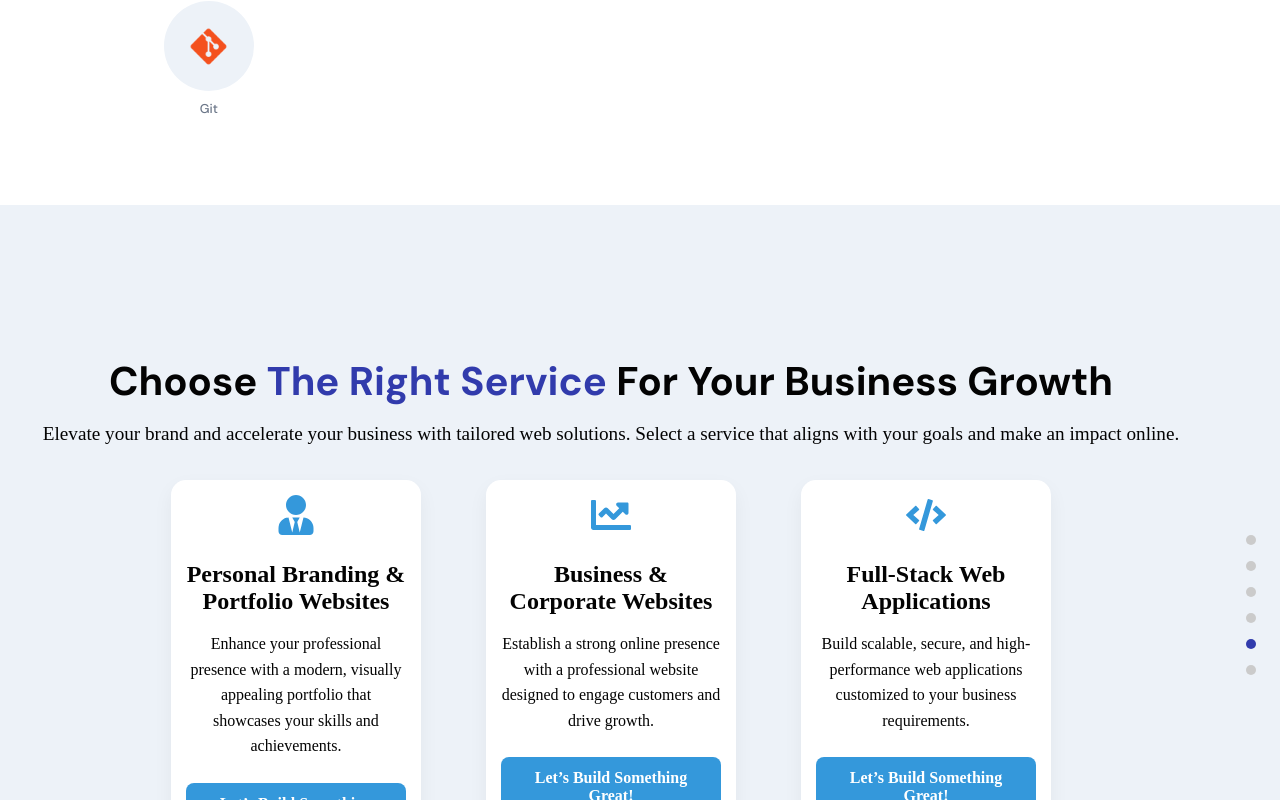
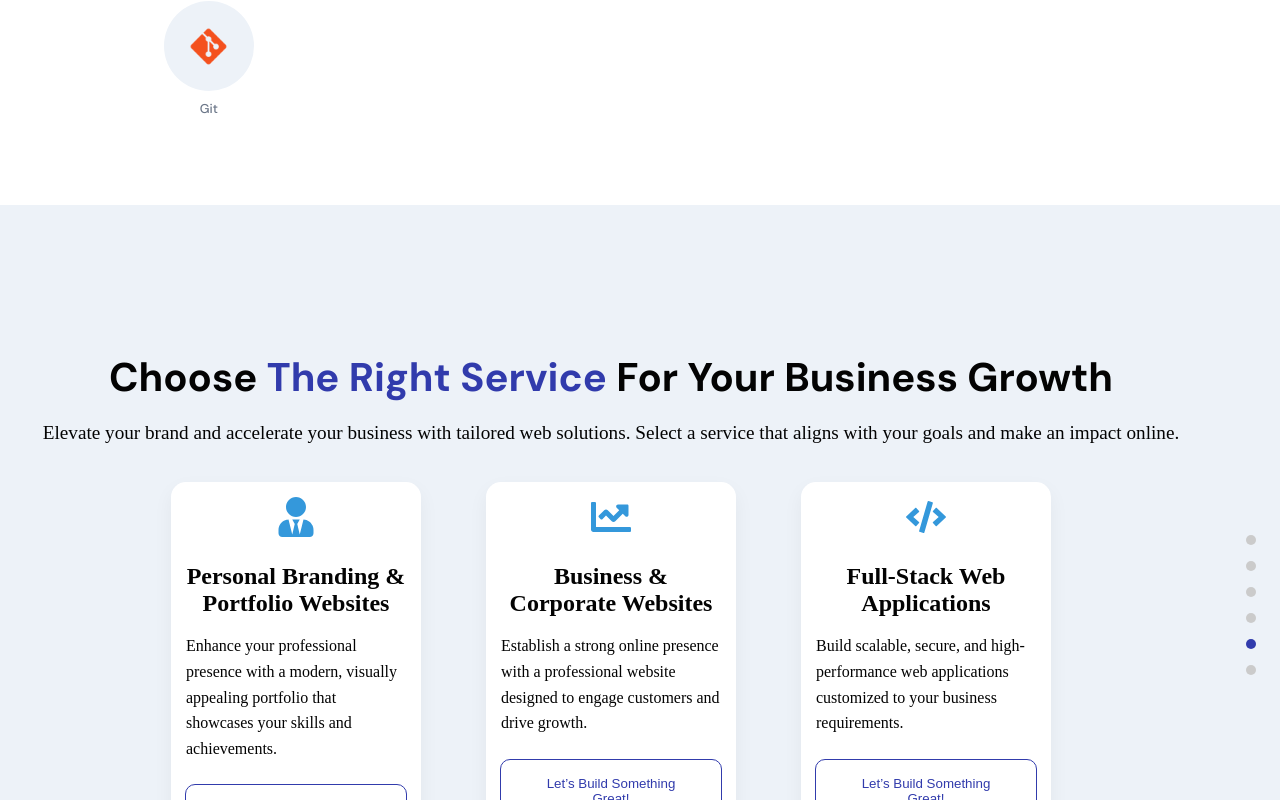
Before and after one commit to Vamshi0046/portfolio, a React (Create React App) app: page / in a window 1280 px wide. Shown: the part 3622-4422 px from the top of the page. Built offline with nearby package versions, Linux system fonts and the light colour scheme.

Commit message:
chat boat issues fix

```diff
--- a/src/components/NavigationDots.jsx
+++ b/src/components/NavigationDots.jsx
@@ -3,14 +3,15 @@ import React from "react";
 const NavigationDots = ({ active }) => {
   return (
     <div className="app__navigation">
-      {["home", "about", "work", "skills","services", "contact"].map(
+      {["home", "about", "work", "skills", "services", "contact"].map(
         (item, index) => (
           <a
             href={`#${item}`}
             key={item + index}
             className="app__navigation-dot"
             style={active === item ? { backgroundColor: "#313BAC" } : {}}
-          />
+          >
+          </a>
         )
       )}
     </div>
--- a/src/components/aiAssistant/aiAssistant.js
+++ b/src/components/aiAssistant/aiAssistant.js
@@ -5,7 +5,7 @@ import axios from "axios";
 import "./aiAssistant.scss";
 
 
-const API_KEY = "sk-aa0444e5670f46ca8530ca214f52d903"; // Replace with your DeepSeek API key
+const API_KEY = ""; // Replace with your DeepSeek API key
 const API_URL = "https://api.deepseek.com/v1/chat/completions"; // DeepSeek API endpoint
 
 const PandaIcon = ({ isOpen, isTyping, isHovered, isClicked }) => (
@@ -203,6 +203,15 @@ const AiAssistant = () => {
           }}
           onMouseEnter={() => setIsHovered(true)}
           onMouseLeave={() => setIsHovered(false)}
+          onTouchStart={() => {
+            setIsOpen(!isOpen);
+            setIsClicked(true);
+            setTimeout(() => setIsClicked(false), 1000); // Reset after 1 second
+          }}
+          onTouchEnd={()=>{
+            setIsHovered(false)
+          }}
+
         >
           <PandaIcon isOpen={isOpen} isTyping={isTyping} isHovered={isHovered} isClicked={isClicked} />
         </button>
@@ -212,7 +221,7 @@ const AiAssistant = () => {
           <div className="assistant-popup">
             <div className="assistant-header">
               <h3>AI Assistant</h3>
-              <button onClick={() => setIsOpen(false)} className="close-btn">
+              <button onClick={() => setIsOpen(false)} onTouchStart={() => setIsOpen(false)} className="close-btn">
                 <FaTimes />
               </button>
             </div>
@@ -235,8 +244,12 @@ const AiAssistant = () => {
                 onChange={(e) => setUserInput(e.target.value)}
                 placeholder="Ask something..."
                 onKeyPress={(e) => e.key === "Enter" && handleSendMessage()}
+                onTouchStart={(e) => {
+                  e.stopPropagation();
+                  e.target.focus(); // Force focus on touch
+                }}
               />
-              <button onClick={handleSendMessage}>
+              <button onClick={handleSendMessage} onTouchStart={handleSendMessage}>
                 <FaPaperPlane />
               </button>
             </div>
@@ -244,7 +257,7 @@ const AiAssistant = () => {
             {/* Quick replies */}
             <div className="quick-replies">
               {faqs.map((faq, index) => (
-                <button key={index} onClick={() => handleQuickReply(faq.question)}>
+                <button key={index} onClick={() => handleQuickReply(faq.question)} onTouchStart={() => handleQuickReply(faq.question)} >
                   {faq.question}
                 </button>
               ))}
--- a/src/components/aiAssistant/aiAssistant.scss
+++ b/src/components/aiAssistant/aiAssistant.scss
@@ -58,6 +58,8 @@
     flex-direction: column;
     gap: 6px;
     height: 300px;
+    // -webkit-overflow-scrolling: touch; // Smooth scrolling for mobile
+    // touch-action: pan-y; // Enables vertical scrolling
   }
   .message {
     padding: 8px 12px;
--- a/src/containers/Services/Services.jsx
+++ b/src/containers/Services/Services.jsx
@@ -1,18 +1,18 @@
 import React from "react";
-import { FaCode,FaUserTie,FaChartLine   } from "react-icons/fa";
+import { FaCode, FaUserTie, FaChartLine } from "react-icons/fa";
 import "./Services.scss";
 import { AppWrap, MotionWrap } from "../../wrapper";
 
 const Services = () => {
     const services = [
         {
-            icon: <FaUserTie  />,
+            icon: <FaUserTie />,
             title: "Personal Branding & Portfolio Websites",
             text: "Enhance your professional presence with a modern, visually appealing portfolio that showcases your skills and achievements.",
             features: ["Modern UI/UX", "SEO Optimization", "Fast & Responsive"],
         },
         {
-            icon: <FaChartLine  />,
+            icon: <FaChartLine />,
             title: "Business & Corporate Websites",
             text: "Establish a strong online presence with a professional website designed to engage customers and drive growth.",
             features: ["Tailored UI/UX", "SEO & Analytics", "Mobile Friendly"],
@@ -31,7 +31,7 @@ const Services = () => {
                 <h4 className="head-text" style={{ fontFamily: 'var(--font-base)' }}>
                     Choose <span>the right service</span> for your business growth
                 </h4>
-                <p>
+                <p className="p-text">
                     Elevate your brand and accelerate your business with tailored web solutions. Select a service that aligns with your goals and make an impact online.
                 </p>
             </div>
@@ -39,15 +39,24 @@ const Services = () => {
                 {services.map((service, index) => (
                     <div className="service-card" key={index}>
                         <div className="service-icon">{service.icon}</div>
-                        <h3>{service.title}</h3>
-                        <p>{service.text}</p>
+                        <h3 className="head-text" >{service.title}</h3>
+                        <p className="p-text">{service.text}</p>
                         {/* Uncomment if needed */}
                         {/* <ul>
                             {service.features.map((feature, i) => (
                                 <li key={i}>✅ {feature}</li>
                             ))}
                         </ul> */}
-                        <a href="#contact" className="hire-btn">Let’s Build Something Great!</a>
+                        {/* <a href="#contact" >Let’s Build Something Great!</a> */}
+                        <button
+                            className="portfolio-button"
+                            style={{margin:"-1px"}}
+                            onClick={() => window.location.href = "#contact"}
+                        >
+                            Let’s Build Something Great!
+                        </button>
+
+
                     </div>
                 ))}
             </div>
--- a/src/containers/Services/Services.scss
+++ b/src/containers/Services/Services.scss
@@ -45,6 +45,17 @@
     }
   }
 
+
+  .p-text {
+    font-size: 0.8rem;
+    text-align: left;
+    color: var(--gray-color);
+    line-height: 1.5;
+
+    @media screen and (min-width: 2000px) {
+      font-size: 1.75rem;
+    }
+  }
   .services-container {
     display: flex;
     flex-wrap: wrap;
@@ -99,23 +110,6 @@
           align-items: center;
         }
       }
-
-      .hire-btn {
-        display: inline-block;
-        padding: 12px 24px;
-        background: #3498db; // Light blue accent
-        color: white;
-        text-decoration: none;
-        border-radius: 8px;
-        font-weight: 600;
-        transition: background 0.3s ease-in-out;
-
-        &:hover {
-          background: #2980b9; // Slightly darker blue for hover
-          transform: translateY(-1px);
-          box-shadow: 0 12px 24px rgba(0, 0, 0, 0.1);
-        }
-      }
     }
   }
 }
--- a/src/containers/Work/Work.jsx
+++ b/src/containers/Work/Work.jsx
@@ -80,7 +80,7 @@ const Work = () => {
   return (
     <>
       <h2 className="head-text" style={{ fontFamily: 'var(--font-base)' }}>
-        My <span>Creative Portfolio</span>
+        My Creative <span>Portfolio</span> Section
       </h2>
 
       <div className="app__work-filter">
--- a/src/containers/Work/Work.scss
+++ b/src/containers/Work/Work.scss
@@ -98,6 +98,7 @@
   }
 }
 
+
 .app__work-hover {
   position: absolute;
   top: 0;
--- a/src/wrapper/AppWrap.js
+++ b/src/wrapper/AppWrap.js
@@ -1,6 +1,8 @@
 import React from "react";
 
-import { NavigationDots, SocialMedia } from "../components";
+// import { NavigationDots, SocialMedia } from "../components";
+import { NavigationDots } from "../components";
+
 
 const AppWrap = (Component, idName, classNames) =>
   function HOC() {
```
